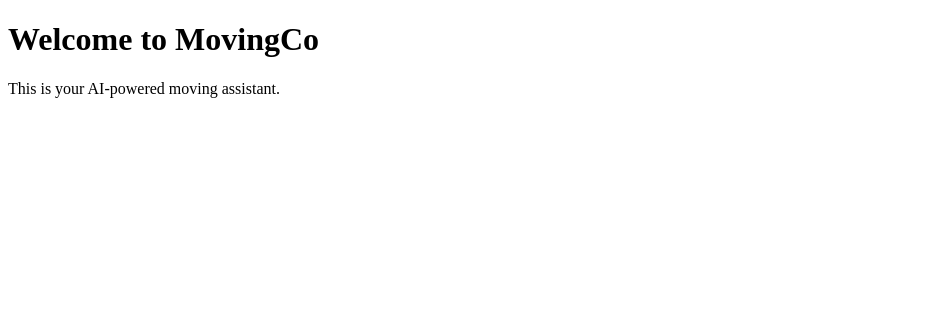
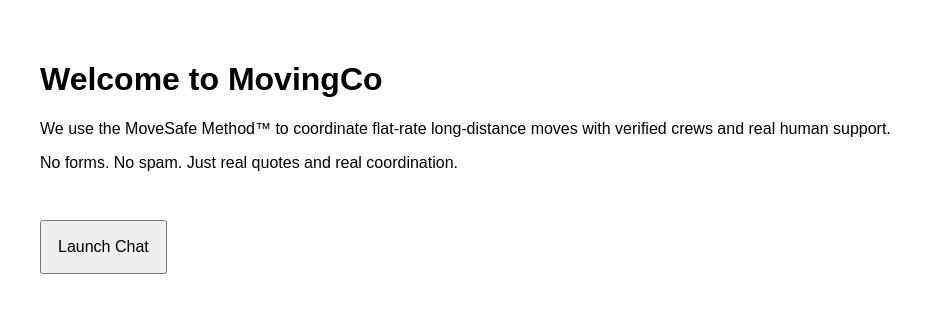
Before and after one commit to Trent2000Steel/MovingCo-ai, a Next.js app: page / in a window 1280 px wide. Shown: the top 312 px of the page, without its empty margins (0-945 px from the left). Built offline with nearby package versions, Linux system fonts and the light colour scheme.

Commit message:
Update index.js

```diff
--- a/pages/index.js
+++ b/pages/index.js
@@ -1,8 +1,12 @@
 export default function Home() {
   return (
-    <div>
+    <main style={{ padding: '2rem', fontFamily: 'sans-serif' }}>
       <h1>Welcome to MovingCo</h1>
-      <p>This is your AI-powered moving assistant.</p>
-    </div>
+      <p>We use the MoveSafe Method™ to coordinate flat-rate long-distance moves with verified crews and real human support.</p>
+      <p>No forms. No spam. Just real quotes and real coordination.</p>
+      <button style={{ padding: '1rem', marginTop: '2rem', fontSize: '1rem' }}>
+        Launch Chat
+      </button>
+    </main>
   );
 }
```
